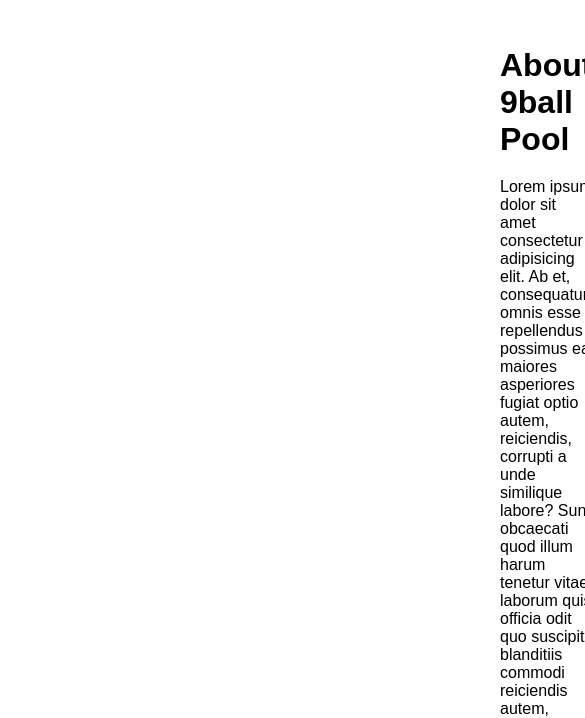
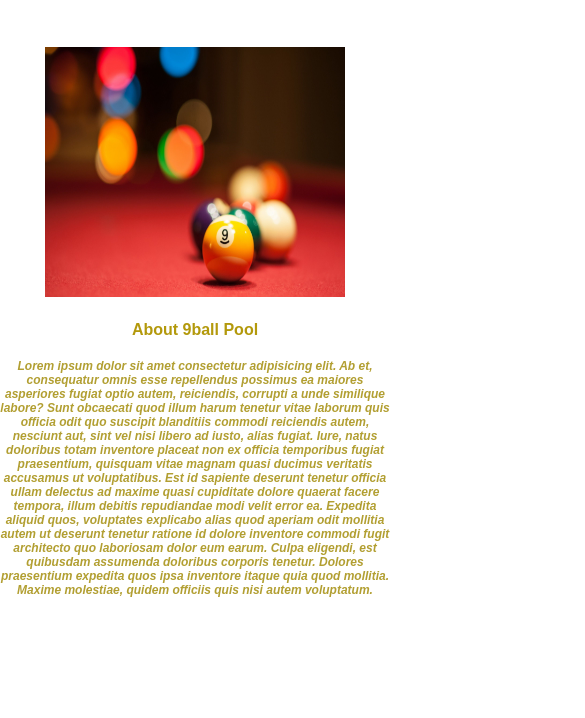
Before and after one commit to GegaJikuridze/test-website, a plain HTML site: page index.html in a window 390 px wide. Shown: the part 127-845 px from the top of the page, 585 px wide, since content can reach past the window. Drawn offline with nearby package versions, Linux system fonts and the light colour scheme; a web font is replaced by a local one.

Commit message:
responsive

```diff
--- a/style.css
+++ b/style.css
@@ -127,6 +127,35 @@
 
     }
 
+    /* about section */
+
+    .about-section{
+        flex-direction: column;
+        gap: 20px;
+    }
+
+    h1{
+        color: rgb(179, 153, 12);
+        font-size: 16px;
+    }
+
+    p{
+        text-align: center;
+        font-size: 12px;
+        text-wrap: wrap;
+        width: 400px;
+        font-weight: 600;
+        margin-bottom: 20px;
+        color: rgb(178, 159, 50);
+        font-style: oblique;
+
+    }
+
+    .about-photo img{
+        width: 300px;
+        height: 250px;
+    }
+
 
 
 }
```
